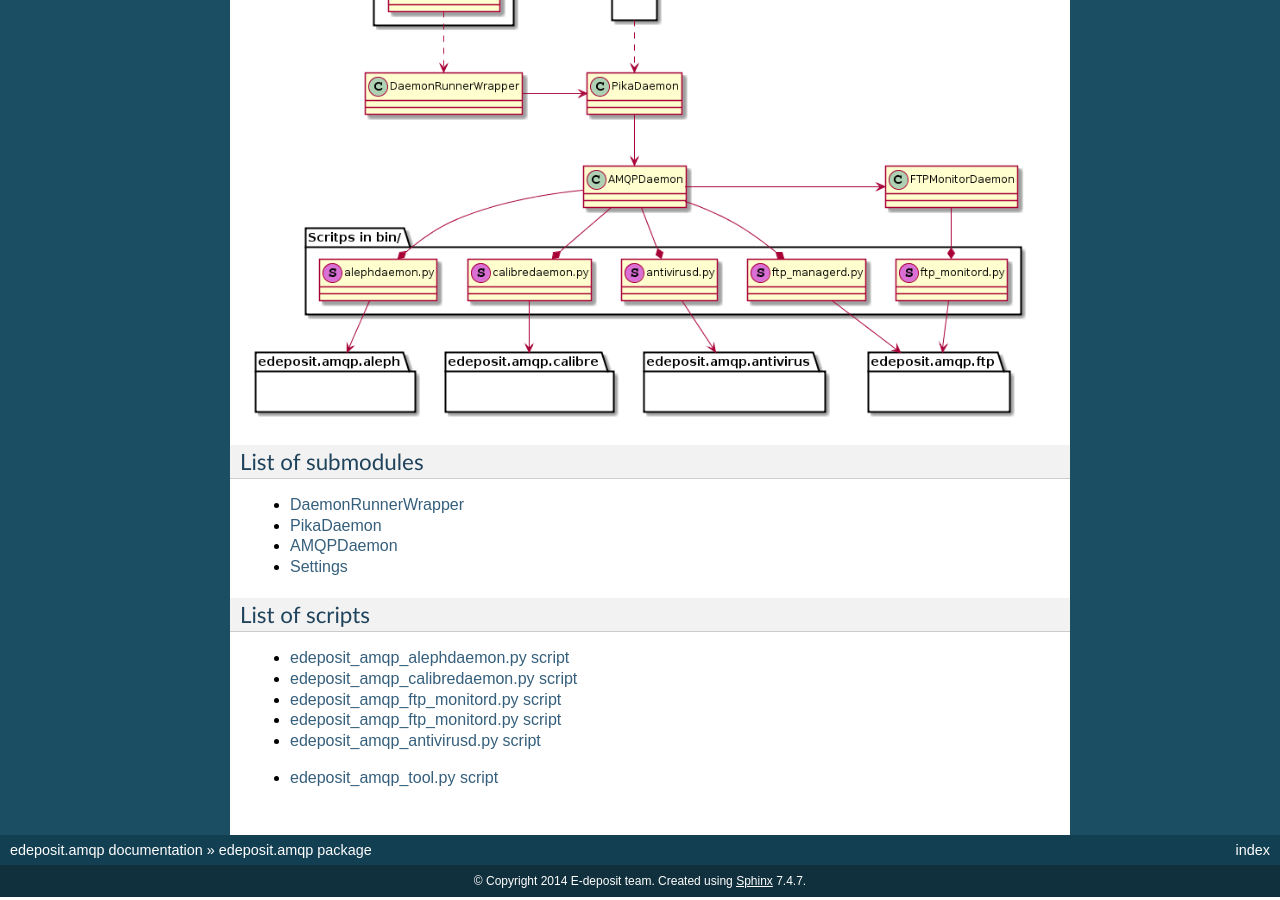
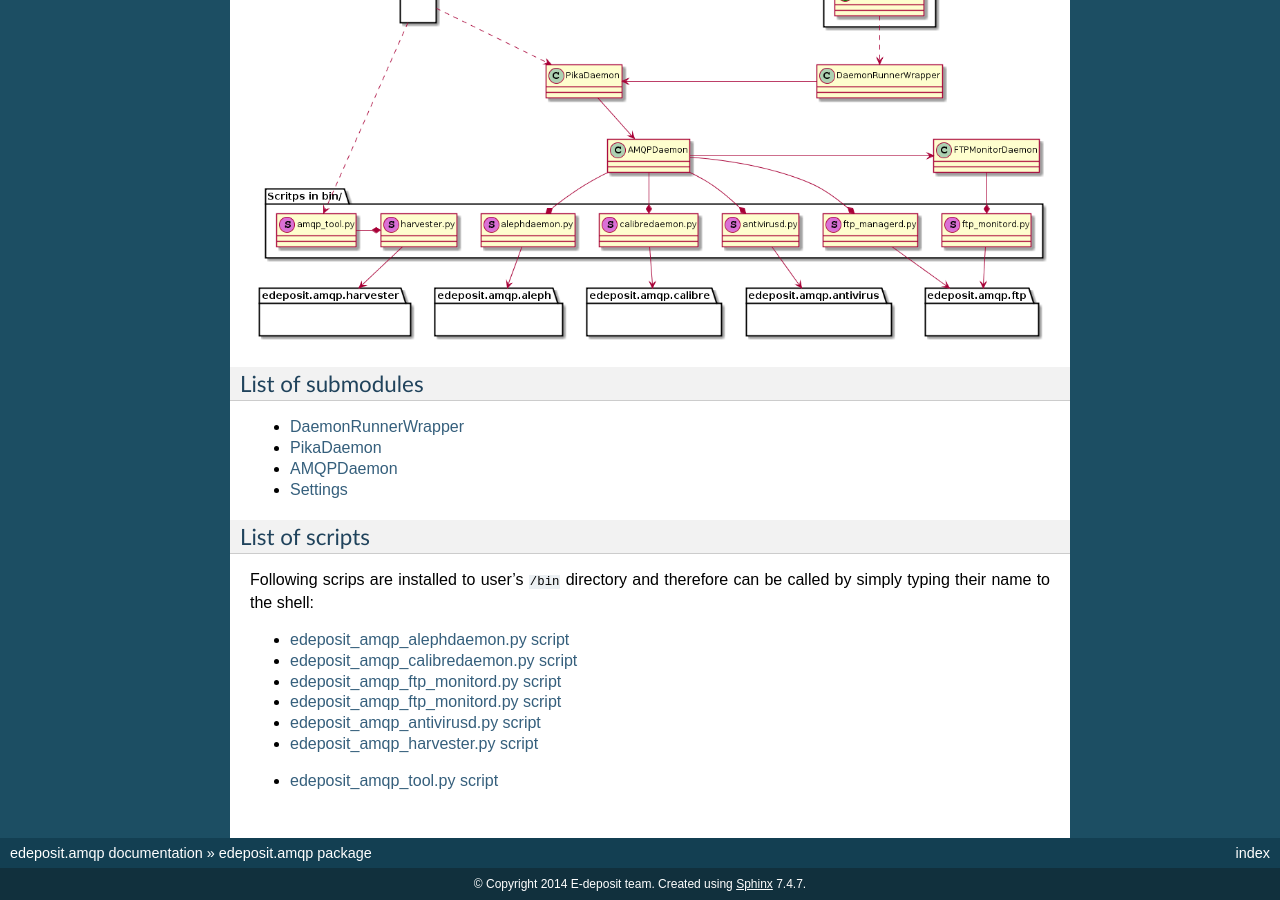
Before and after one commit to edeposit/edeposit.amqp, a Sphinx documentation site: the page built from docs/api/edeposit.amqp.rst, in a window 1280 px wide and 900 px high, scrolled down 3680 px. Built offline with Sphinx 7.4.7, drawn with Linux system fonts in a browser that asks for light colours; some of the changed text lies outside the part shown.

Commit message:
#34: Added sphinx documentation for harvester script.

```diff
--- a/docs/api/edeposit.amqp.rst
+++ b/docs/api/edeposit.amqp.rst
@@ -20,6 +20,8 @@ project:
   `edeposit.amqp.ftp <http://edeposit-amqp-ftp.readthedocs.org>`_)
 - :mod:`edeposit_amqp_antivirusd` (AMQP wrapper for the ClamAV daemon
   `edeposit.amqp.antivirus <http://edeposit-amqp-antivirus.readthedocs.org>`_)
+- :mod:`edeposit_amqp_harvester` (AMQP wrapper for the harvester module
+  `edeposit.amqp.harvester <http://edeposit-amqp-harvester.readthedocs.org>`_)
 
 For example :mod:`edeposit_amqp_alephdaemon` script allows
 you to send simple requests to get data from Aleph (system used in libraries
@@ -202,6 +204,9 @@ List of submodules
 
 List of scripts
 +++++++++++++++
+Following scrips are installed to user's ``/bin`` directory and therefore
+can be called by simply typing their name to the shell:
+
 .. toctree::
    :maxdepth: 1
 
@@ -210,6 +215,7 @@ List of scripts
    /api/ftp_managerd.rst
    /api/ftp_monitord.rst
    /api/edeposit.amqp.antivirus.rst
+   /api/harvester.rst
 
 .. toctree::
    :maxdepth: 1
```
Also changed, not shown: docs/_static/structure.txt (+10 -1 lines), docs/api/harvester.rst (added, +33 -0 lines), docs/_static/structure.png.
